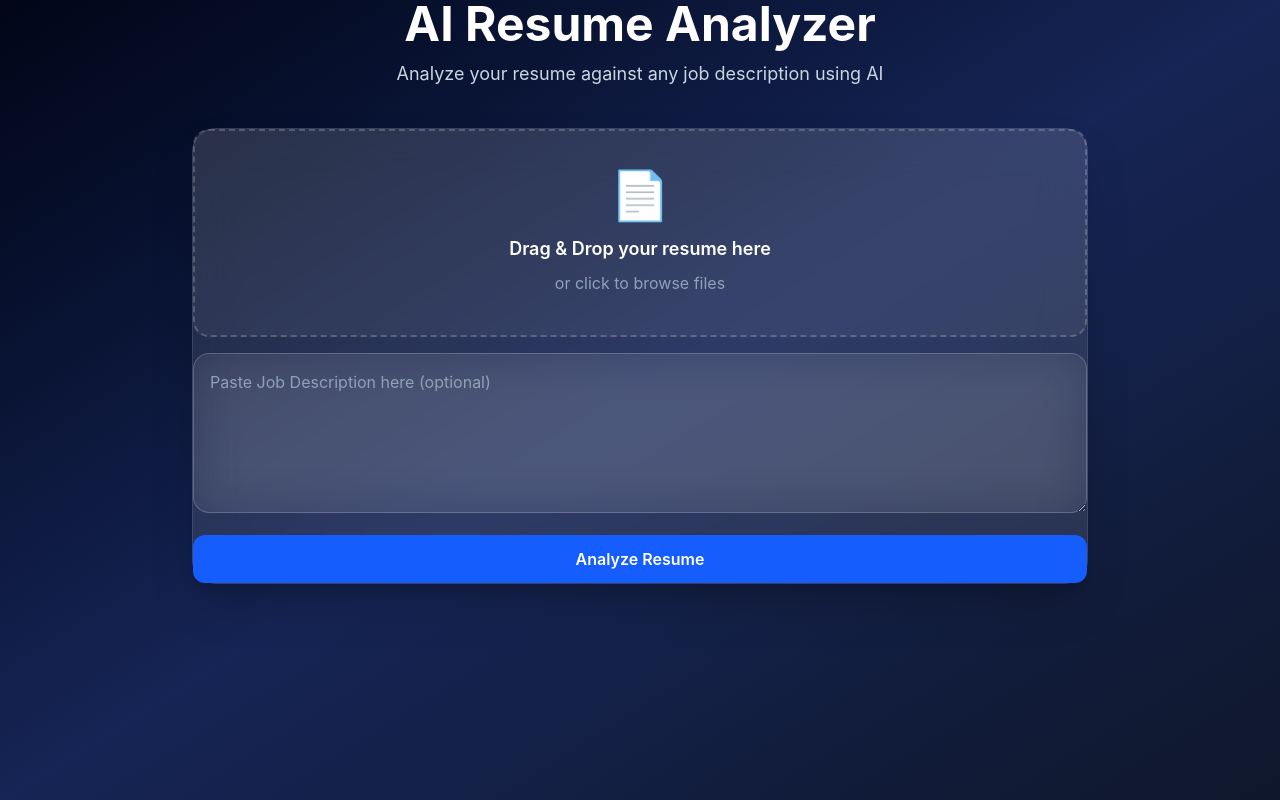
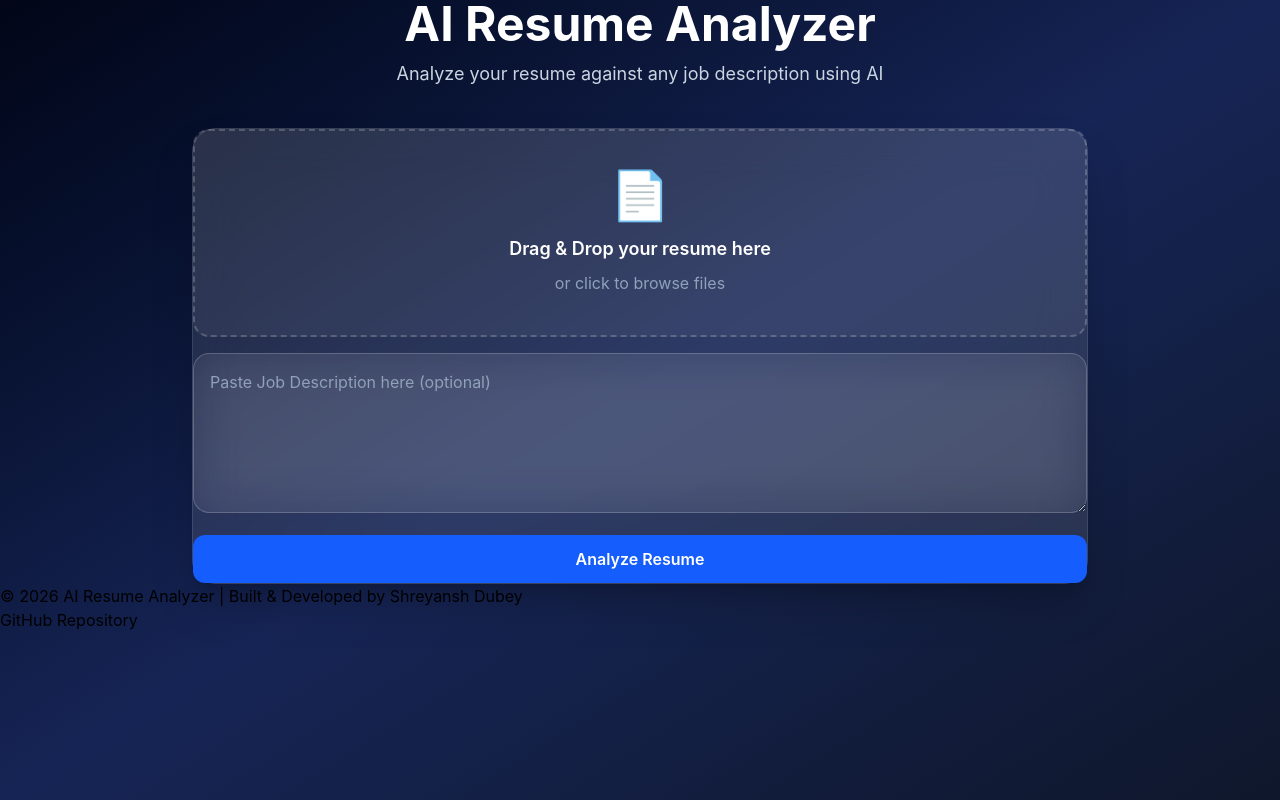
Before and after one commit to shreyanshdubeyy/AI-Resume-Analyzer, a React app in the folder frontend/: page / in a window 1280 px wide. Built offline with nearby package versions, Linux system fonts and the light colour scheme; the HTML template or start-up script is replaced by a standard one.

Commit message:
Added project ownership footer

```diff
--- a/frontend/src/App.jsx
+++ b/frontend/src/App.jsx
@@ -1,4 +1,4 @@
-
+import Footer from "./components/Footer";
 import autoTable from "jspdf-autotable";
 import jsPDF from "jspdf";
 
@@ -797,8 +797,12 @@ shadow-2xl
 
       </div>
 
+      <Footer />
+
+
     </div>
   );
 }
 
+
 export default App;
--- /dev/null
+++ b/frontend/src/components/footer.jsx
@@ -0,0 +1,21 @@
+function Footer() {
+  return (
+    <footer>
+      <p>
+        © 2026 AI Resume Analyzer | Built & Developed by Shreyansh Dubey
+      </p>
+
+      <p>
+        <a
+          href="https://github.com/shreyanshdubeyy"
+          target="_blank"
+          rel="noreferrer"
+        >
+          GitHub Repository
+        </a>
+      </p>
+    </footer>
+  );
+}
+
+export default Footer;
```
